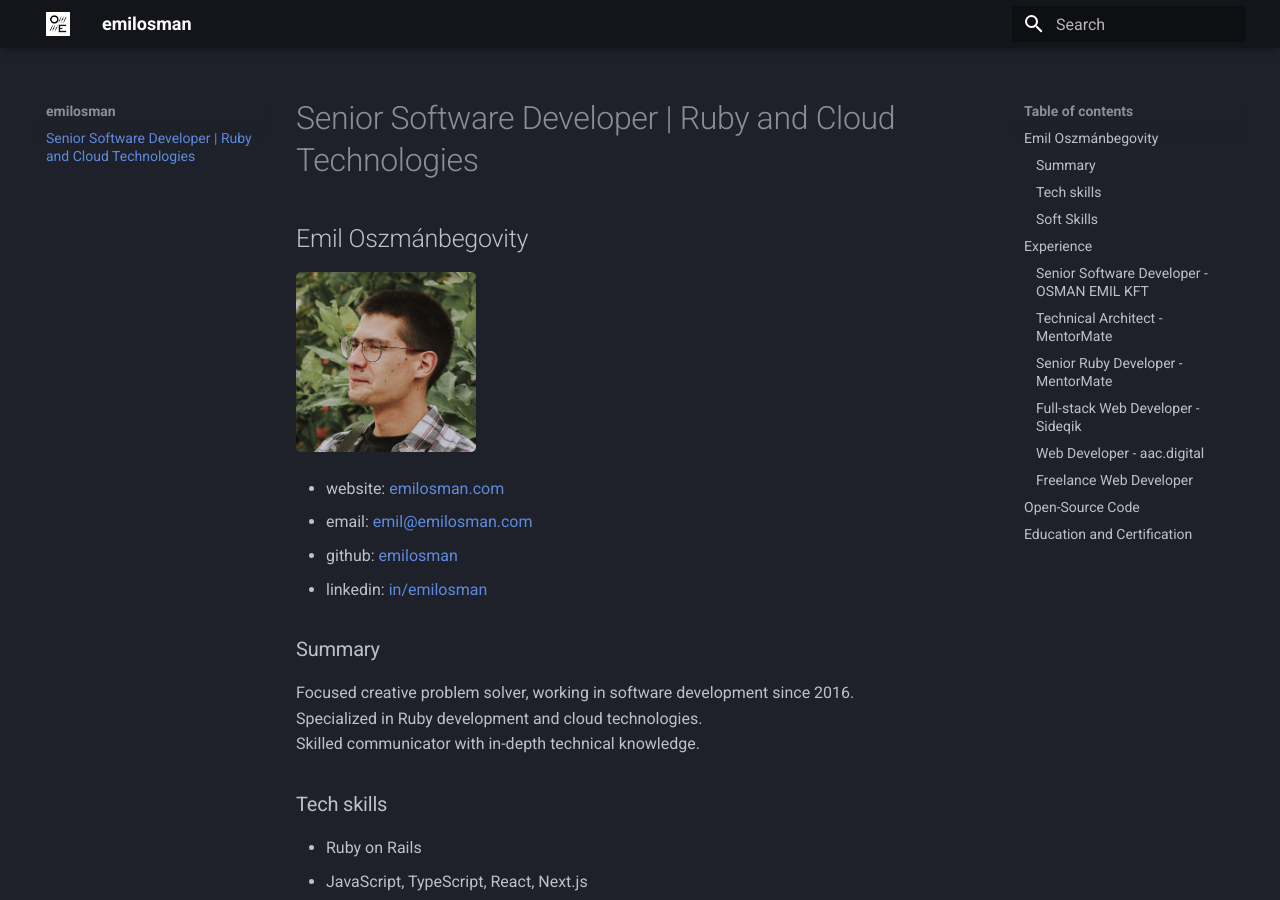
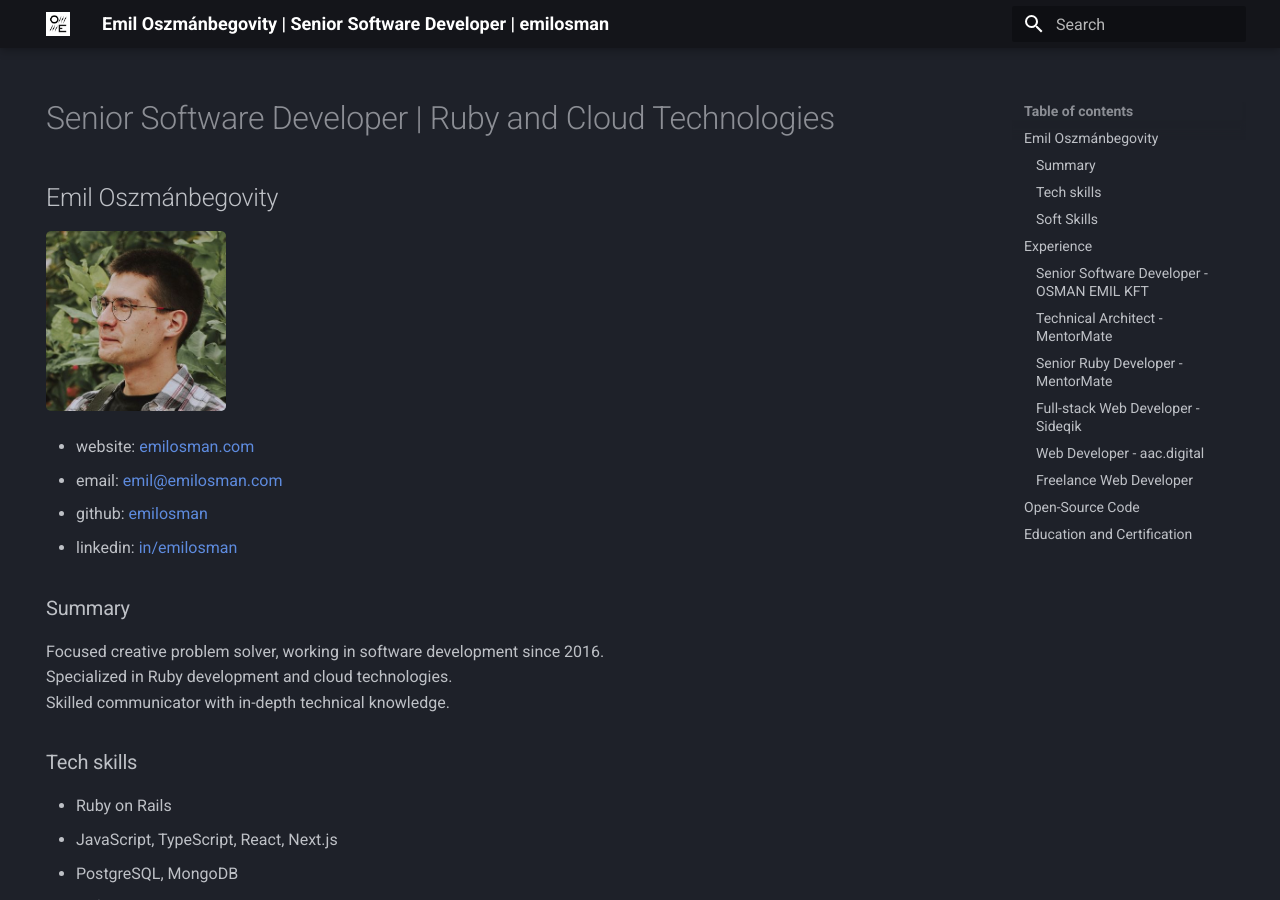
Before and after one commit to emilosman/emilosman, an MkDocs documentation site: the page built from docs/index.md, in a window 1280 px wide and 900 px high. Built offline with MkDocs 1.6.1 and Material for MkDocs 9.7.7, drawn with Linux system fonts in a browser that asks for light colours.

Commit message:
Change title and nav

```diff
--- a/mkdocs.yml
+++ b/mkdocs.yml
@@ -1,4 +1,4 @@
-site_name: emilosman
+site_name: Emil Oszmánbegovity | Senior Software Developer | emilosman
 site_url: https://emilosman.com
 site_author: Emil Oszmánbegovity
 site_description: >-
@@ -18,3 +18,5 @@ extra_css:
 
 markdown_extensions:
   - pymdownx.tasklist
+
+not_in_nav: index.md
```
